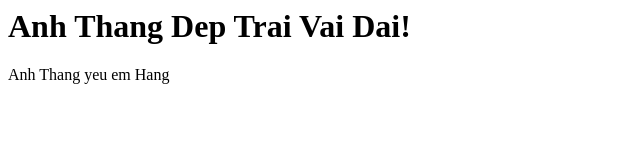
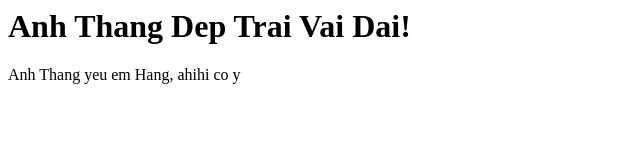
Before and after one commit to thangninjazz/github-demo-thang-dep-trai, a plain HTML site: page index.html in a window 1280 px wide. Shown: the full height of the page, 0-640 px from the left. Drawn offline with Linux system fonts and the light colour scheme.

Commit message:
Update index.html

```diff
--- a/index.html
+++ b/index.html
@@ -1,3 +1,3 @@
 <h1>Anh Thang Dep Trai Vai Dai!</h1>
 
-<p>Anh Thang yeu em Hang</p>
+<p>Anh Thang yeu em Hang, ahihi co y</p>
```
